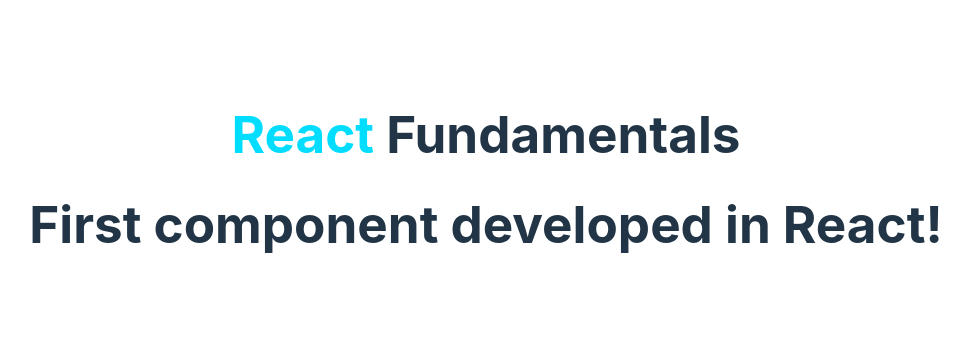
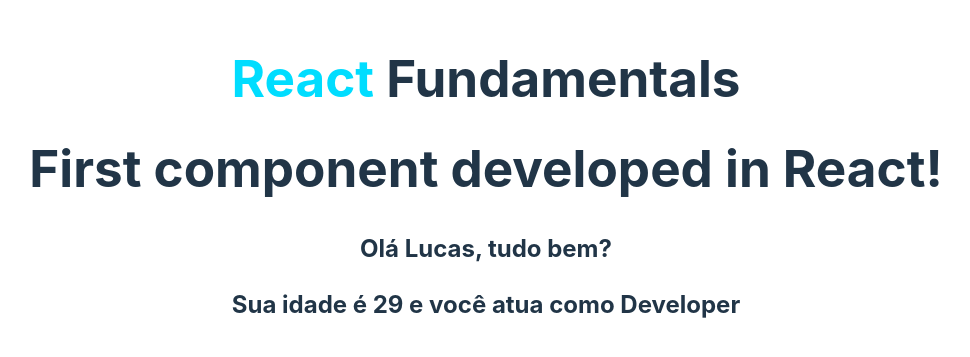
Before and after one commit to Lucas31394/React-Udemy, a React app in the folder reactFundamentals/ReactFundamentals/: page / in a window 1280 px wide. Shown: the part 221-578 px from the top of the page, without its empty margins (154-1124 px from the left). Built offline with nearby package versions, Linux system fonts and the light colour scheme; the HTML template or start-up script is replaced by a standard one.

Commit message:
learning template expressions

```diff
--- a/reactFundamentals/ReactFundamentals/src/App.jsx
+++ b/reactFundamentals/ReactFundamentals/src/App.jsx
@@ -3,6 +3,7 @@
 import viteLogo from '/vite.svg'
 //Components
 import FirstComponent from './components/FirstComponent'
+import TemplateExpressions from './components/TemplateExpressions'
 // Styles - CSS
 import './App.css'
 
@@ -14,6 +15,7 @@
       <div>
         <h1><span className='react-color'>React</span> Fundamentals</h1>
         <FirstComponent />
+        <TemplateExpressions />
       </div>
     </>
   )
--- /dev/null
+++ b/reactFundamentals/ReactFundamentals/src/components/TemplateExpressions.jsx
@@ -0,0 +1,16 @@
+const TemplateExpressions = () => {
+    const name = "Lucas"
+    const data = {
+        age: 29,
+        job: "Developer"
+    }
+
+    return (
+        <div>
+            <h2>Olá {name}, tudo bem?</h2>
+            <h2>Sua idade é {data.age} e você atua como {data.job}</h2>
+        </div>
+    )
+}
+
+export default TemplateExpressions;
```
